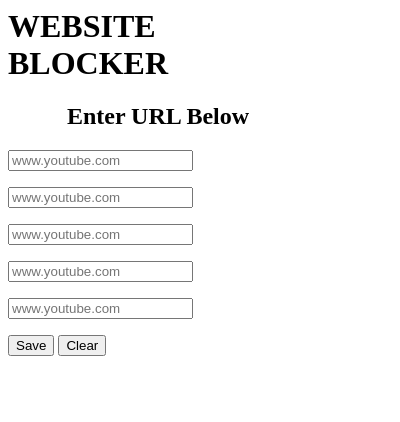
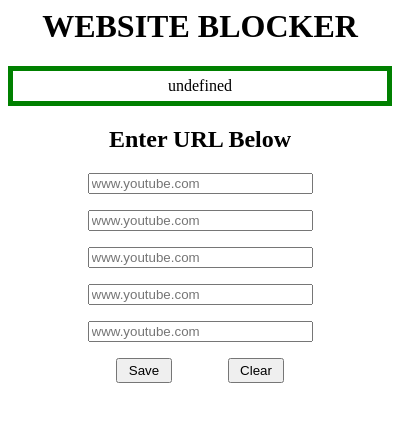
Before and after one commit to LanceMa03/Website-Blocker-Chrome-Extension, a browser extension: page popup.html in a window 400 px wide. Drawn offline with Linux system fonts and the light colour scheme.

Commit message:
changed ui, updated logic for popup/main script

```diff
--- a/popup.html
+++ b/popup.html
@@ -5,35 +5,48 @@
   </head>
   <body>
     <h1 class="title">WEBSITE BLOCKER</h1>
+
+    <div class="currentURL" id="currentLink">
+
+
+    </div>
+
     <h2 class="title">Enter URL Below</h1>
+
 
     <div class="inputBoxes">
       <form id="formBox">
-        <input type="text" id="textbox"/>
+        <input type="text" id="textbox" size="25"/>
 
       </form>
 
       <form id="formBox">
-        <input type="text" id="textbox2"/>
+        <input type="text" id="textbox2" size="25"/>
       </form>
 
       <form id="formBox">
-        <input type="text" id="textbox3"/>
+        <input type="text" id="textbox3" size="25"/>
       </form>
 
       <form id="formBox">
-        <input type="text" id="textbox4"/>
+        <input type="text" id="textbox4" size="25" />
       </form>
 
       <form id="formBox">
-        <input type="text" id="textbox5"/>
+        <input type="text" id="textbox5" size="25"/>
       </form>
 
     </div>
-    <input type="submit" id="submitButton" value="Save" onclick="save()"/>
-      <button type="submit" id="clearButton" value="Clear LS" onclick="clear()">Clear</button>
 
-    <h3 id ="errorMessage">You can only have 5 websites!</h2>
+    <div class="but">
+    <button type="submit" id="submitButton" value="Save" onclick="save()" style="">Save</button>
+    <button type="submit" id="submitButton2" value="Save" onclick="save()">Save</button>
+    <button type="submit" id="clearButton" value="Clear LS" onclick="clear()">Clear</button>
+
+    </div>
+
+
+    <h3 id ="errorMessage"> </h3>
 
 
     <script src="popup_script.js"></script>
--- a/popup_script.js
+++ b/popup_script.js
@@ -3,12 +3,54 @@ window.onload = function () {
   document.getElementById("clearButton").onclick = clear;
 };
 
-var placeholder_link = "www.youtube.com";
+setInterval(function () {
+  chrome.storage.local.get(["current_website"], function (items) {
+    //console.log(items.current_website);
+
+    var current = items.current_website;
+
+    console.log(current);
+
+    if (document.getElementById("currentLink").innerHTML !== current) {
+      document.getElementById("currentLink").innerHTML = current;
+    }
+  });
+}, 1000);
+
+/*
+
+setInterval(function() {
+
+
+  chrome.runtime.onMessage.addListener(
+    function(request, sender, sendResponse) {
+
+
+      var cur_link = request.greeting;
+      console.log(request.greeting);
+
+      document.getElementById("currentLink").innerHTML = cur_link;
+
+
+      console.log(sender.tab ?
+                  "from a content script:" + sender.tab.url :
+                  "from the extension");
+
+
+      if (request.greeting == "hello")
+        sendResponse({farewell: "goodbye"});
+    }
+  );
+
+
+}, 1000)
+*/
+
+const placeholder_link = "www.youtube.com";
 
 // Checks if key exists
 
 if (localStorage.getItem("website_names") !== null) {
-
   var x = localStorage.getItem("website_names");
 
   var formatted = x.toString().slice(1, -1).replace(/['"]+/g, "");
@@ -16,44 +58,36 @@ if (localStorage.getItem("website_names") !== null) {
   // splitted = local storage array
   var splitted = formatted.toString().split(",");
 
-
   if (splitted[0] === "") {
     document.getElementById("textbox").placeholder = placeholder_link;
-  }
-  else {
+  } else {
     document.getElementById("textbox").value = splitted[0];
   }
 
   if (splitted[1] === "") {
     document.getElementById("textbox2").placeholder = placeholder_link;
-  }
-  else {
+  } else {
     document.getElementById("textbox2").value = splitted[1];
   }
 
   if (splitted[2] === "") {
     document.getElementById("textbox3").placeholder = placeholder_link;
-  }
-  else {
+  } else {
     document.getElementById("textbox3").value = splitted[2];
   }
 
   if (splitted[3] === "") {
     document.getElementById("textbox4").placeholder = placeholder_link;
-  }
-  else {
+  } else {
     document.getElementById("textbox4").value = splitted[3];
   }
 
   if (splitted[4] === "") {
     document.getElementById("textbox5").placeholder = placeholder_link;
-  }
-  else {
+  } else {
     document.getElementById("textbox5").value = splitted[4];
   }
-
-}
-else {
+} else {
   document.getElementById("textbox").placeholder = placeholder_link;
   document.getElementById("textbox2").placeholder = placeholder_link;
   document.getElementById("textbox3").placeholder = placeholder_link;
@@ -61,24 +95,83 @@ else {
   document.getElementById("textbox5").placeholder = placeholder_link;
 }
 
-
+// !parseLink(name)
 function save() {
   var name = document.getElementById("textbox").value.toString().toLowerCase();
-  var name2 = document.getElementById("textbox2").value.toString().toLowerCase();
-  var name3 = document.getElementById("textbox3").value.toString().toLowerCase();
-  var name4 = document.getElementById("textbox4").value.toString().toLowerCase();
-  var name5 = document.getElementById("textbox5").value.toString().toLowerCase();
+
+  if (name.toString().length !== 0) {
+    if (!parseLink(name)) {
+      document.getElementById("errorMessage").innerHTML = "Invalid URL";
+    } else {
+      console.log("in here");
+      document.getElementById("errorMessage").innerHTML = "";
+    }
+  }
+
+  var name2 = document
+    .getElementById("textbox2")
+    .value.toString()
+    .toLowerCase();
+
+  if (name2.toString().length !== 0) {
+    console.log(name2.toString().length);
+    if (!parseLink(name2)) {
+      document.getElementById("errorMessage").innerHTML = "Invalid URL";
+    } else {
+      console.log("in here");
+      document.getElementById("errorMessage").innerHTML = "";
+    }
+  }
+  var name3 = document
+    .getElementById("textbox3")
+    .value.toString()
+    .toLowerCase();
+
+  if (name3.toString().length !== 0) {
+    if (!parseLink(name3)) {
+      document.getElementById("errorMessage").innerHTML = "Invalid URL";
+    } else {
+      console.log("in here");
+      document.getElementById("errorMessage").innerHTML = "";
+    }
+  }
+
+  var name4 = document
+    .getElementById("textbox4")
+    .value.toString()
+    .toLowerCase();
+
+  if (name4.toString().length !== 0) {
+    if (!parseLink(name4)) {
+      document.getElementById("errorMessage").innerHTML = "Invalid URL";
+    } else {
+      console.log("in here");
+      document.getElementById("errorMessage").innerHTML = "";
+    }
+  }
+
+  var name5 = document
+    .getElementById("textbox5")
+    .value.toString()
+    .toLowerCase();
+
+  if (name5.toString().length !== 0) {
+    if (!parseLink(name5)) {
+      document.getElementById("errorMessage").innerHTML = "Invalid URL";
+    } else {
+      console.log("in here");
+      document.getElementById("errorMessage").innerHTML = "";
+    }
+  }
 
   var names_formatted =
     '["' + name + "," + name2 + "," + name3 + "," + name4 + "," + name5 + '"]';
-
 
   document.getElementById("textbox").value = name;
 
   if (localStorage.getItem("website_names") == null) {
     localStorage.setItem("website_names", "[]");
   }
-
   localStorage.setItem("website_names", names_formatted);
 }
 
@@ -95,3 +188,14 @@ function clear() {
   document.getElementById("textbox4").placeholder = placeholder_link;
   document.getElementById("textbox5").placeholder = placeholder_link;
 }
+
+function parseLink(url) {
+  var isValid = -1;
+
+  const url_pattern1 = new RegExp("^[www]+[.]");
+
+  isValid = url_pattern1.test(url);
+  console.log(isValid);
+
+  return isValid;
+}
--- a/style.css
+++ b/style.css
@@ -1,27 +1,73 @@
 html, body {
-    max-height: 600px;
-    max-width: 800px;
-    height: 300px;
-    width: 300px;
+
+    height: 350px;
+    width: auto;
 
 }
 
 body {
     color:black;
+
 }
 
 .title {
     display: flex;
     justify-content: center;
     align-items: center;
+
 }
 
 #errorMessage {
-    visibility: hidden;
+    display: flex;
+    align-items: center;
+    justify-content: center;
 }
 
 .inputBoxes {
-
     height: auto;
     width: auto;
+    padding-left: 3rem;
+    padding-right: 3rem;
+    margin: auto;
 }
+
+form {
+
+    text-align: center;
+    vertical-align: middle;
+}
+
+
+.currentURL {
+    width: auto;
+    height: 30px;
+    border: 5px solid green;
+    display: flex;
+    justify-content: center;
+    align-items: center;
+    overflow-x: hidden !important;
+}
+
+.but {
+    display: flex;
+    flex-direction: row;
+    align-items: center;
+    justify-content: center;
+
+}
+
+button {
+    padding: 3px;
+    width: 3.5rem;
+}
+
+#errorMessage {
+    color:red;
+    font-size: 20px;
+    text-transform: uppercase;
+
+}
+
+#submitButton2 {
+    visibility: hidden;
+}
```
Also changed, not shown: script.js (+92 -47 lines).
